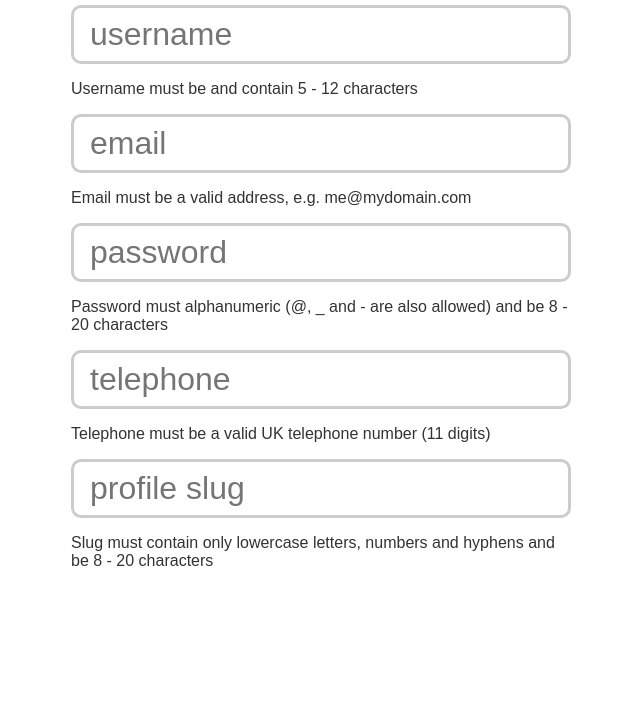
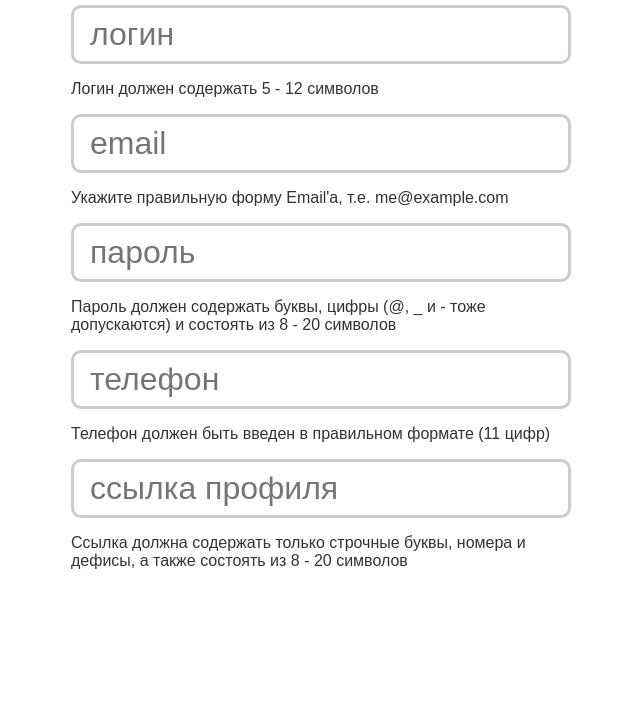
Before and after one commit to LeonEsquire/regex-playlist, a plain HTML site: page index.html in a window 1280 px wide. Shown: the part 72-800 px from the top of the page, without its empty margins (319-959 px from the left). Drawn offline with Linux system fonts and the light colour scheme.

Commit message:
Translation

```diff
--- a/index.html
+++ b/index.html
@@ -2,27 +2,28 @@
 <html>
     <head>
         <meta charset="utf-8">
-        <title>RegEx Form</title>
+        <title>RegEx Форма</title>
         <link rel="stylesheet" href="styles.css">
     </head>
     <body>
-        <h1>New User Signup</h1>
+        <h1>Создание Нового Пользователя</h1>
         <form>
 
-            <input type="text" name="username" placeholder="username">
-            <p>Username must be  and contain 5 - 12 characters</p>
+            <input type="text" name="username" placeholder="логин">
+            <p>
+            Логин должен содержать 5 - 12 символов</p>
 
             <input type="text" name="email" placeholder="email">
-            <p>Email must be a valid address, e.g. me@mydomain.com</p>
+            <p>Укажите правильную форму Email'a, т.е. me@example.com</p>
 
-            <input type="password" name="password" placeholder="password">
-            <p>Password must alphanumeric (@, _ and - are also allowed) and be 8 - 20 characters</p>
+            <input type="password" name="password" placeholder="пароль">
+            <p>Пароль должен содержать буквы, цифры (@, _ и - тоже допускаются) и состоять из 8 - 20 символов</p>
 
-            <input type="text" name="telephone" placeholder="telephone">
-            <p>Telephone must be a valid UK telephone number (11 digits)</p>
+            <input type="text" name="telephone" placeholder="телефон">
+            <p>Телефон должен быть введен в правильном формате (11 цифр)</p>
 
-            <input type="text" name="slug" placeholder="profile slug">
-            <p>Slug must contain only lowercase letters, numbers and hyphens and be 8 - 20 characters</p>
+            <input type="text" name="slug" placeholder="ссылка профиля">
+            <p>Ссылка должна содержать только строчные буквы, номера и дефисы, а также состоять из 8 - 20 символов</p>
 
         </form>
         <script type="text/javascript" src="validation.js"></script>
--- a/validation.js
+++ b/validation.js
@@ -1 +1 @@
-// validation script here
+// проверочный скрипт писать здесь
```
